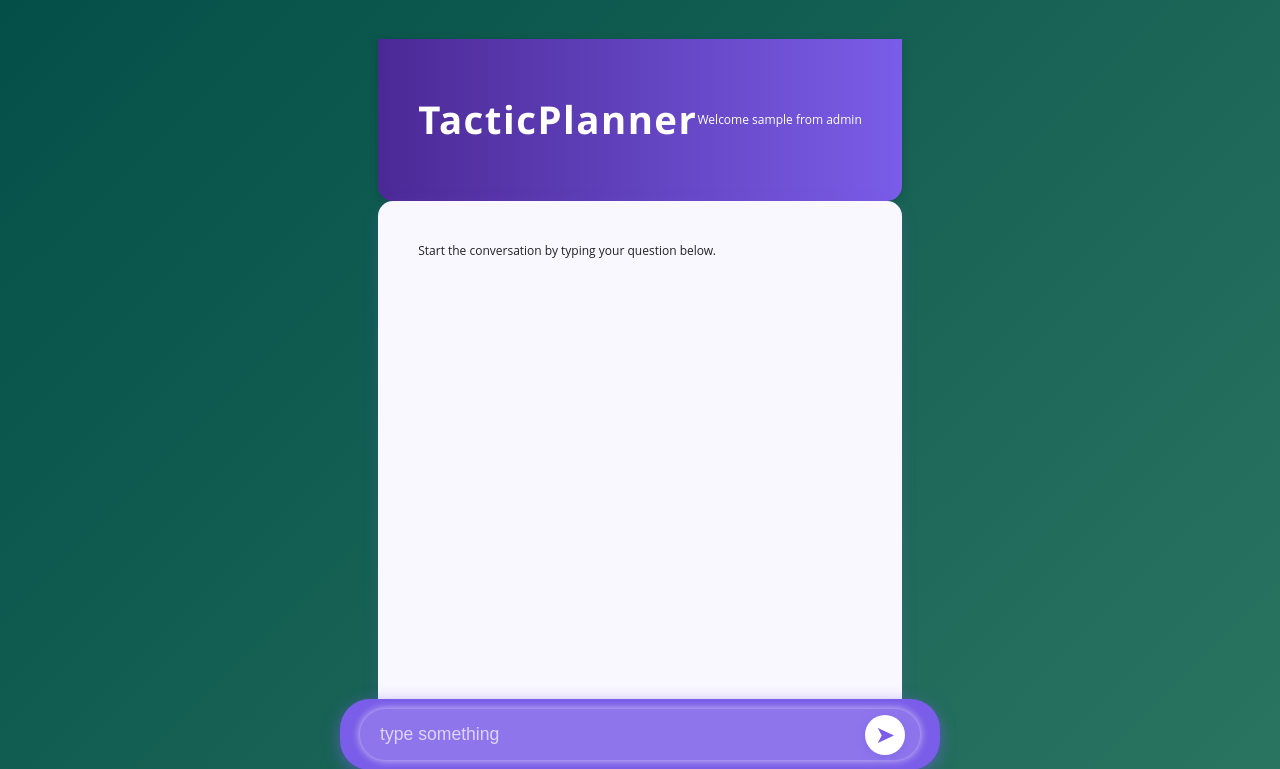
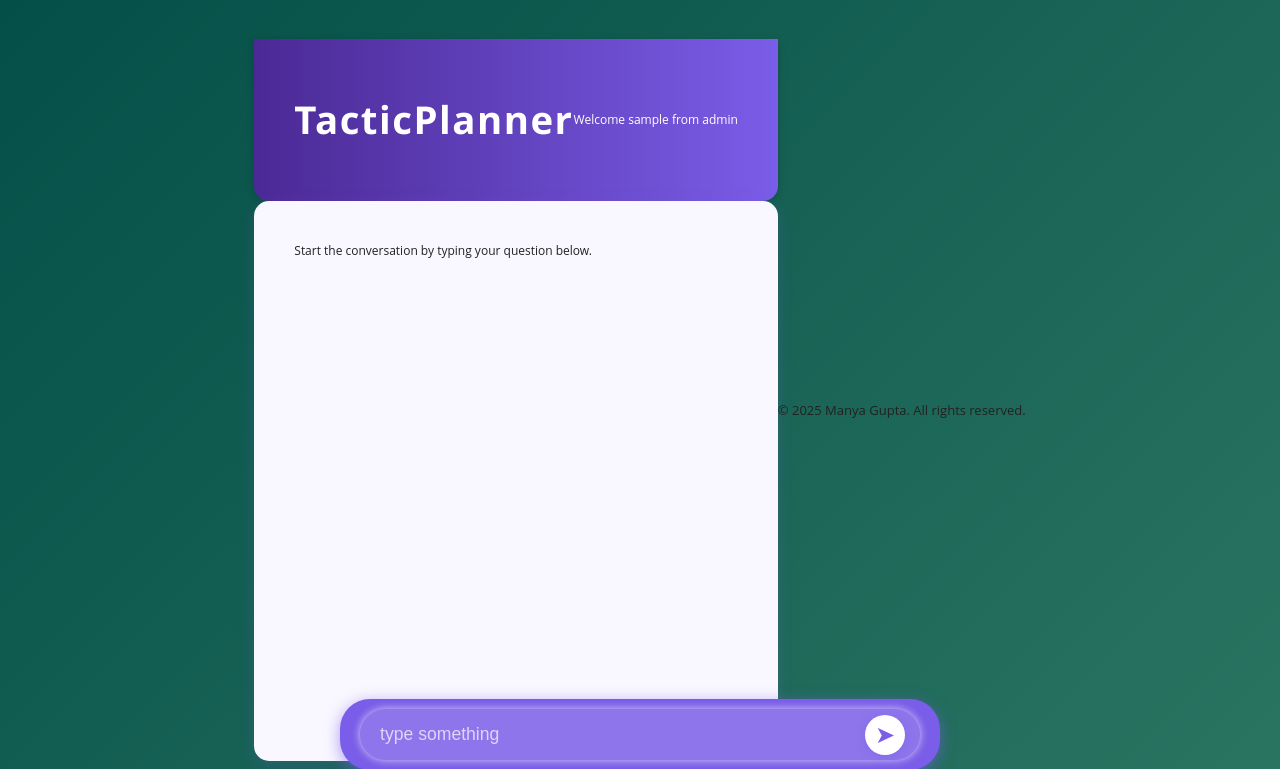
Before and after one commit to Manya-tech/TacticPlanner, a Flask app: page /chat in a window 1280 px wide. Shown: the top 769 px of the page. Run offline with Flask 3, Linux system fonts and the light colour scheme; the visitor is signed in with stand-in values (Sample User, id 1); parts of the project's set-up code (start-up, migrations or seed data) failed here and were passed over.

Commit message:
edit: add footer

```diff
--- a/templates/chat.html
+++ b/templates/chat.html
@@ -108,5 +108,9 @@
             </div>
         </form>
     </div>
+    <!-- Add copyright notice at the bottom of the page -->
+    <footer style="text-align: center; font-size: small; margin-top: 20px;">
+        &copy; 2025 Manya Gupta. All rights reserved.
+    </footer>
 </body>
 </html>
--- a/templates/signup.html
+++ b/templates/signup.html
@@ -27,5 +27,9 @@
             <div class="illustration"></div>
         </div>
     </div>
+    <!-- Add copyright notice at the bottom of the page -->
+    <footer style="text-align: center; font-size: small; margin-top: 20px;">
+        &copy; 2025 Manya Gupta. All rights reserved.
+    </footer>
 </body>
 </html>
```
